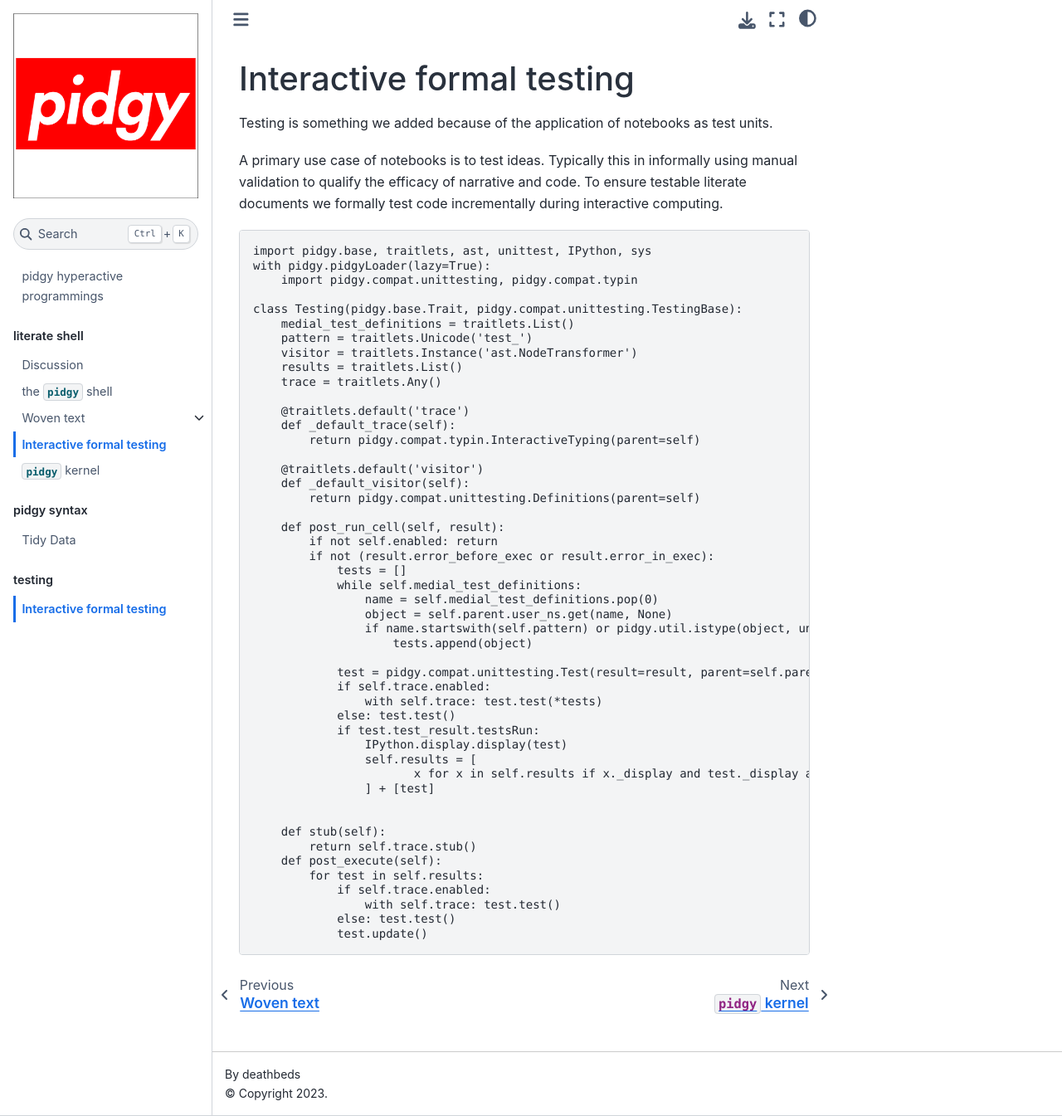
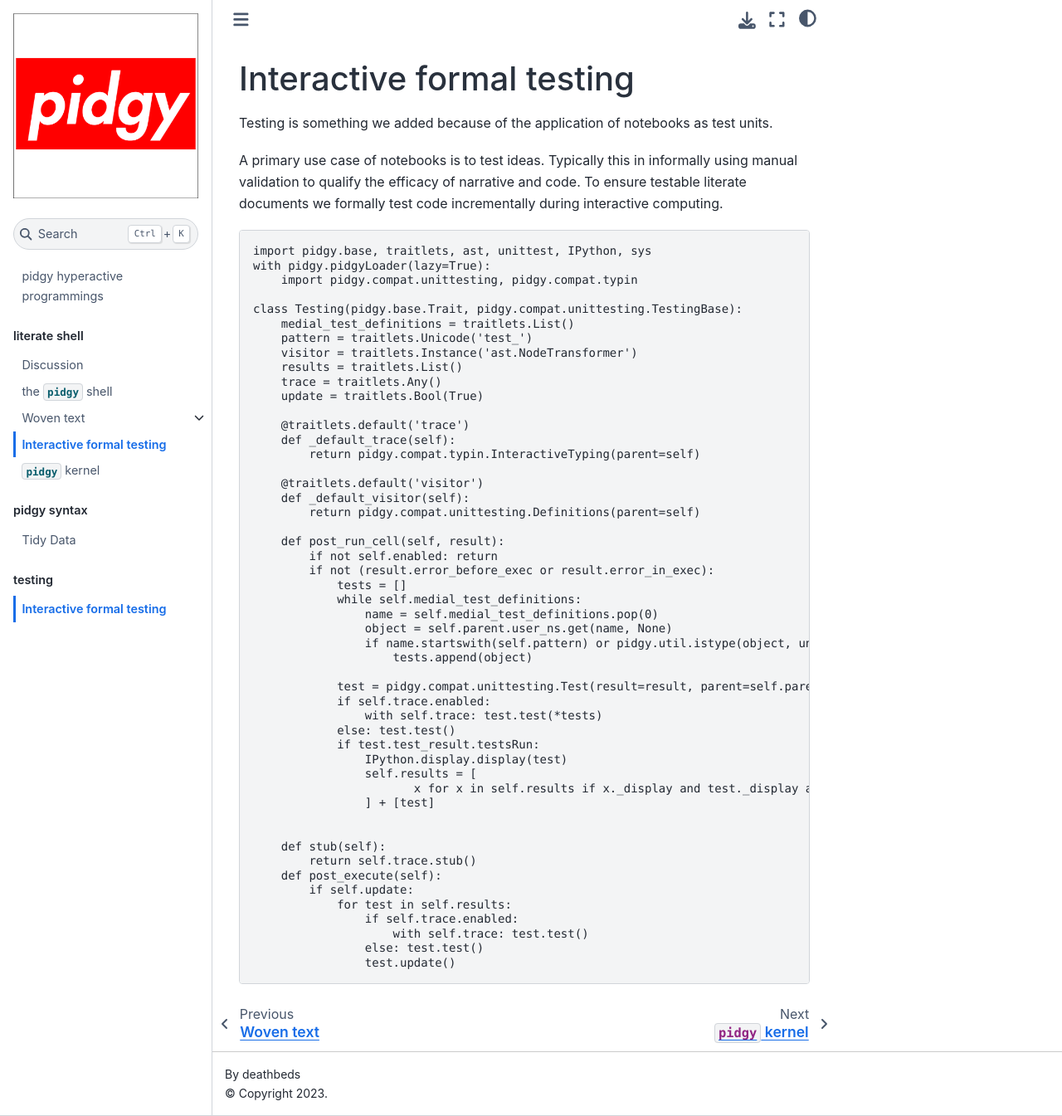
Before and after one commit to deathbeds/pidgy, a Jupyter Book: the page built from pidgy/testing.md, in a window 1280 px wide and 1345 px high. Shown: the whole window at 83% size. Built offline with Jupyter Book 1.0.4 settings and Sphinx 7.4.7 and the Sphinx Book theme 1.1.4, drawn with Linux system fonts in a browser that asks for light colours; pages that are not in the unit, such as notebooks, are missing from menus.

```diff
--- a/pidgy/testing.md
+++ b/pidgy/testing.md
@@ -16,6 +16,7 @@
         visitor = traitlets.Instance('ast.NodeTransformer')
         results = traitlets.List()
         trace = traitlets.Any()
+        update = traitlets.Bool(True)
 
         @traitlets.default('trace')
         def _default_trace(self):
@@ -49,8 +50,9 @@
         def stub(self):
             return self.trace.stub()
         def post_execute(self):
-            for test in self.results:
-                if self.trace.enabled:
-                    with self.trace: test.test()
-                else: test.test()
-                test.update()
+            if self.update:
+                for test in self.results:
+                    if self.trace.enabled:
+                        with self.trace: test.test()
+                    else: test.test()
+                    test.update()
```
Also changed, not shown: 2 other files.
